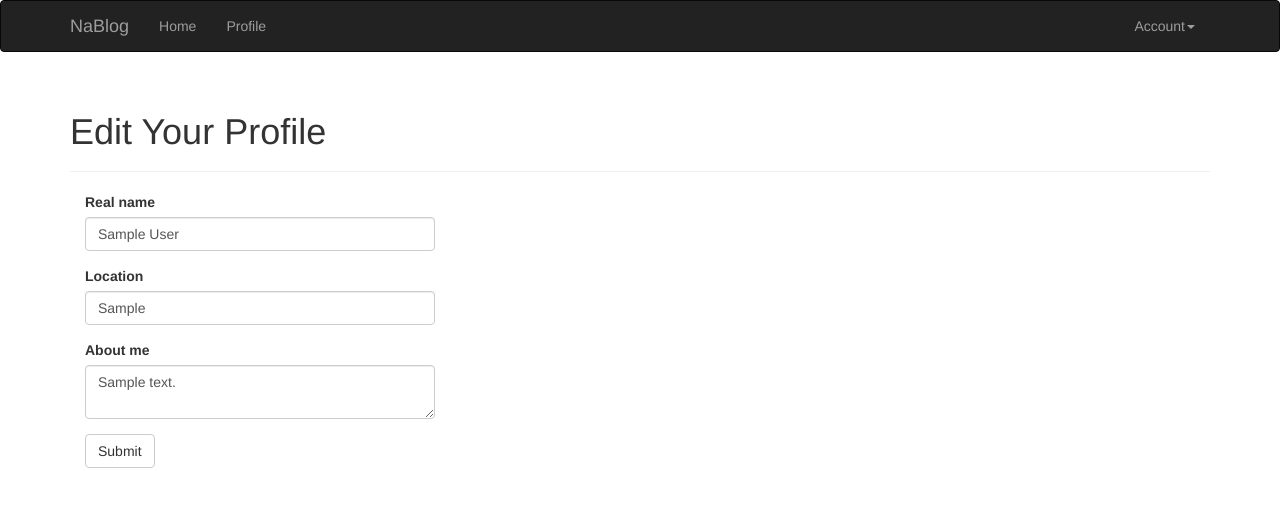
After one commit to liuna-liuna/flask_blog, a Flask app: page /edit-profile in a window 1280 px wide. The commit adds this page. Shown: the top 507 px of the page. Run offline with Flask 2, Linux system fonts and the light colour scheme; a user stored in the database is signed in; tables that the repository leaves empty hold one stand-in row (values such as "Sample post"); parts of the project's set-up code (start-up, migrations or seed data) failed here and were passed over; some libraries are stand-ins or nearby versions.

Commit message:
edit user profile from user and administrator point of view.

```diff
--- a/app/main/forms.py
+++ b/app/main/forms.py
@@ -16,8 +16,9 @@ __VERSION__ = "1.0.0.07282019"
 
 # imports
 from flask_wtf import FlaskForm
-from wtforms import StringField, SubmitField
-from wtforms.validators import DataRequired
+from wtforms import StringField, SubmitField, TextAreaField, BooleanField, SelectField
+from wtforms.validators import DataRequired, Length, Email, Regexp, ValidationError
+from ..models import Role, User
 
 # configuration
 
@@ -30,4 +31,37 @@ class NameForm(FlaskForm):
     name = StringField('What is your name?', validators=[DataRequired()])
     submit = SubmitField('Submit')
 
+class EditProfileForm(FlaskForm):
+    name = StringField('Real name', validators=[Length(0, 64)])
+    location = StringField('Location', validators=[Length(0, 64)])
+    about_me = TextAreaField('About me')
+    submit = SubmitField('Submit')
+
+class EditProfileAdminForm(FlaskForm):
+    email = StringField('Email', validators=[DataRequired, Length(1, 64), Email()])
+    username = StringField('Username', validators=[DataRequired, Length(1, 64),
+                                                   Regexp('^[A-Za-z][A-Za-z0-9_.]*$', 0,
+                                                          'Usernames must have only letters, numbers, dots '
+                                                          'or underscores')])
+    confirmed = BooleanField('Confirmed')
+    role = SelectField('Role', coerce=int)
+    name = StringField('Real Name', validators=[Length(0, 64)])
+    location = StringField('Location', validators=[Length(0, 64)])
+    about_me = TextAreaField('About me')
+    submit = SubmitField('Submit')
+
+    def __init__(self, user, *args, **kwargs):
+        super(EditProfileAdminForm, self).__init__(*args, **kwargs)
+        self.role.choices = [(role.id, role.name) for role in Role.query.order_by(Role.name).all()]
+        self.user = user
+
+    def validate_email(self, field):
+        if field.data != self.user.email and User.query.filter_by(email=field.data).first():
+            raise ValidationError('Email already registered.')
+
+    def validate_username(self, field):
+        if field.data != self.user.username and User.query.filter_by(username=field.data).first():
+            raise ValidationError('Username already in use.')
+
+
 # main entry
--- a/app/main/views.py
+++ b/app/main/views.py
@@ -15,13 +15,15 @@ __VERSION__ = "1.0.0.07282019"
 
 
 # imports
-from flask import render_template, redirect, url_for, session, current_app
+from flask import render_template, redirect, url_for, session, current_app, flash
+from flask_login import current_user, login_required
 from datetime import datetime
-from .forms import NameForm
+from .forms import NameForm, EditProfileForm, EditProfileAdminForm
 from . import main
 from .. import db
-from ..models import User
+from ..models import User, Role
 from ..email import send_mail
+from ..decorators import admin_required
 
 # configuration
 
@@ -54,6 +56,50 @@ def user(username):
     user = User.query.filter_by(username=username).first_or_404()
     return render_template('user.html', user=user)
 
+@main.route('/edit-profile', methods=['GET', 'POST'])
+@login_required
+def edit_profile():
+    form = EditProfileForm()
+    if form.validate_on_submit():
+        current_user.name = form.name.data
+        current_user.location = form.location.data
+        current_user.about_me = form.about_me.data
+        db.session.add(current_user._get_current_object())
+        db.session.commit()
+        flash('Your profile has been updated.')
+        return redirect(url_for('.user', username=current_user.username))
+    form.name.data = current_user.name
+    form.location.data = current_user.location
+    form.about_me.data = current_user.about_me
+    return render_template('edit_profile.html', form=form)
+
+@main.route('/edit-profile/<int:id>', methods=['GET', 'POST'])
+@admin_required
+def edit_profile_admin(id):
+    user = User.query.get_or_404(id)
+    form = EditProfileAdminForm(user=user)
+    if form.validate_on_submit():
+        user.email = form.email.data
+        user.username = form.email.username
+        user.confirmed = form.confirmed.data
+        user.role = Role.query.get(form.role.data)
+        user.name = form.name.data
+        user.location = form.location.data
+        user.about_me = form.about_me.data
+        db.session.add(user)
+        db.session.commit()
+        flash('The profile of {} has been updated.'.format(user.username))
+        return redirect(url_for('.user', username=user.username))
+    form.email.data = user.email
+    form.username.data = user.username
+    form.confirmed.data = user.confirmed
+    form.role.data = user.role_id
+    form.name.data = user.name
+    form.location.data = user.location
+    form.about_me.data = user.about_me
+    return render_template('edit_profile.html', form=form, user=user)
+
+
 # classes
 
 # main entry
--- a/app/models.py
+++ b/app/models.py
@@ -99,7 +99,7 @@ class User(UserMixin, db.Model):
     password_hash = db.Column(db.String(128))
     role_id = db.Column(db.Integer, db.ForeignKey('roles.id'))
     confirmed = db.Column(db.Boolean, default=False)
-    name = db.Column(db.String(64))     # real neame
+    name = db.Column(db.String(64))     # real name
     location = db.Column(db.String(64))
     about_me = db.Column(db.Text())
     member_since = db.Column(db.DateTime(), default=datetime.utcnow)
--- /dev/null
+++ b/app/templates/edit_profile.html
@@ -0,0 +1,13 @@
+{% extends "base.html" %}
+{% import "bootstrap/wtf.html" as wtf %}
+
+{% block title %}NaBlog - Edit Your Profile{% endblock %}
+
+{% block page_content %}
+<div class="page-header">
+    <h1>Edit Your Profile</h1>
+</div>
+<div class="col-md-4">
+    {{ wtf.quick_form(form) }}
+</div>
+{% endblock %}
```
Also changed, not shown: app/templates/user.html (+10 -0 lines), flask.txt (+18 -0 lines), tests/test_user_model.py (+35 -3 lines), data-dev.sqlite.
